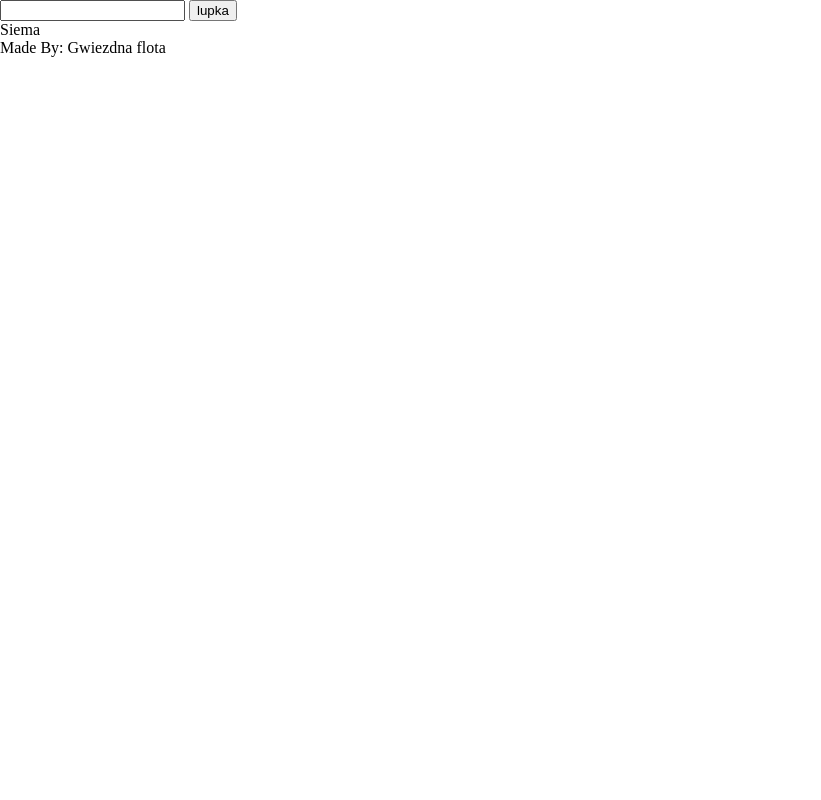
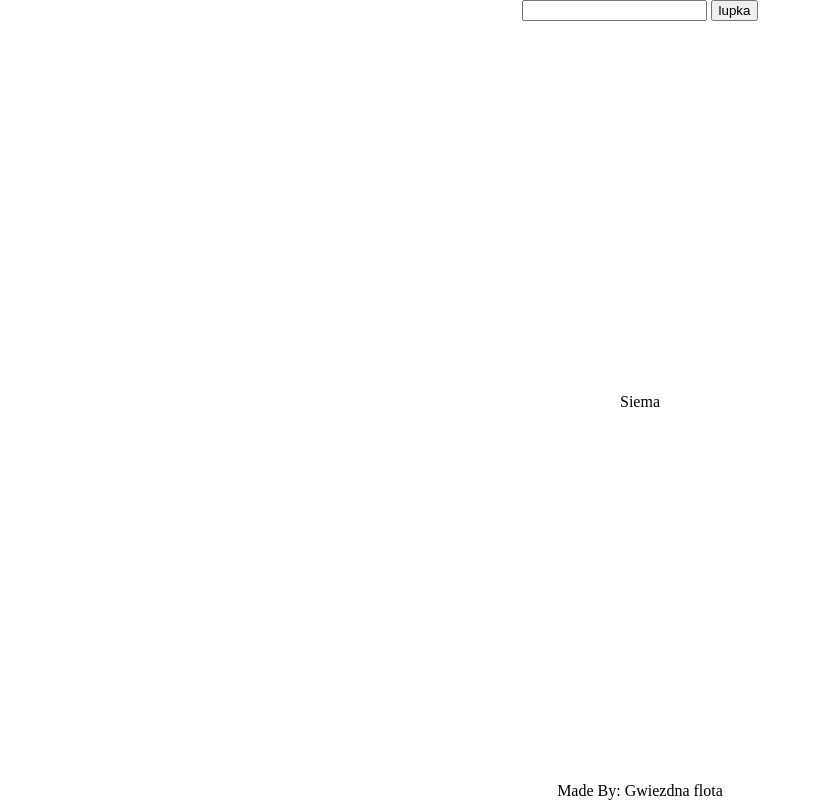
Before and after one commit to GrzegorzSzczepanek/Job-For-Everyone, a SvelteKit app in the folder Frontend/: page / in a window 1280 px wide. Shown: the whole page, without its empty margins (0-821 px from the left). Built offline with nearby package versions, Linux system fonts and the light colour scheme.

Commit message:
Extracted footbar, navbar from layout to components

```diff
--- /dev/null
+++ b/Frontend/src/lib/components/Footer.svelte
@@ -0,0 +1,3 @@
+<footer>
+    Made By: Gwiezdna flota
+</footer>
--- /dev/null
+++ b/Frontend/src/lib/components/Navbar.svelte
@@ -0,0 +1,9 @@
+<script>
+
+	import Searchbar from "./Searchbar.svelte";
+
+</script>
+
+<nav>
+    <Searchbar />
+</nav>
--- a/Frontend/src/routes/(main)/+layout.svelte
+++ b/Frontend/src/routes/(main)/+layout.svelte
@@ -1,23 +1,26 @@
 <script>
-	import Searchbar from "$lib/components/Searchbar.svelte";
+	import Footer from "$lib/components/Footer.svelte";
+import Navbar from "$lib/components/Navbar.svelte";
+import Searchbar from "$lib/components/Searchbar.svelte";
 
 </script>
-<nav>
-    <Searchbar />
-</nav>
 
-<slot></slot>
+<div class="app">
+    <Navbar />
 
-<footer>
-    Made By: Gwiezdna flota
-</footer>
+    <slot></slot>
+
+    <Footer />
+</div>
 
 <style lang="scss">
-    nav {
-        width: 100%;
+    .app {
+        width: 100vw;
+        min-height: 100vh;
+        display: flex;
+        flex-direction: column;
+        justify-content: space-between;
+        align-items: center;
     }
 
-    footer {
-        width: 100%;
-    }
 </style>
```
